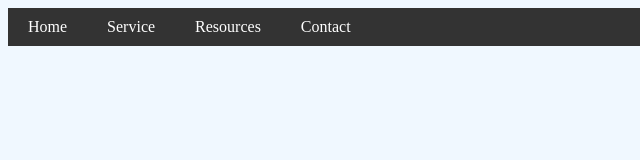
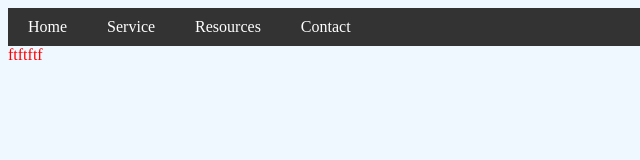
Before and after one commit to yared256/lap-app, a plain HTML site: page index.html in a window 1280 px wide. Shown: the full height of the page, 0-640 px from the left. Drawn offline with Linux system fonts and the light colour scheme.

Commit message:
Update index.html

```diff
--- a/index.html
+++ b/index.html
@@ -1 +1,3 @@
-<!doctype html><html lang="en"><head><meta charset="utf-8"/><link rel="icon" href="/FBE.png"/><meta name="viewport" content="width=device-width,initial-scale=1"/><meta name="theme-color" content="#000000"/><meta name="description" content="Web site created using create-react-app"/><link rel="apple-touch-icon" href="/logo192.png"/><link rel="manifest" href="/manifest.json"/><title>FBE lIbrary</title><script defer="defer" src="/static/js/main.e6a9722e.js"></script><link href="/static/css/main.1104a010.css" rel="stylesheet"></head><body><noscript>You need to enable JavaScript to run this app.</noscript><div id="root"></div></body></html>
+<!doctype html><html lang="en"><head><meta charset="utf-8"/><link rel="icon" href="/FBE.png"/><meta name="viewport" content="width=device-width,initial-scale=1"/><meta name="theme-color" content="#000000"/><meta name="description" content="Web site created using create-react-app"/><link rel="apple-touch-icon" href="/logo192.png"/><link rel="manifest" href="/manifest.json"/><title>FBE lIbrary</title><script defer="defer" src="/static/js/main.e6a9722e.js"></script><link href="/static/css/main.1104a010.css" rel="stylesheet"></head><body><noscript>You need to enable JavaScript to run this app.</noscript><div id="root"></div>
+<div>ftftftf</div>
+</body></html>
```
